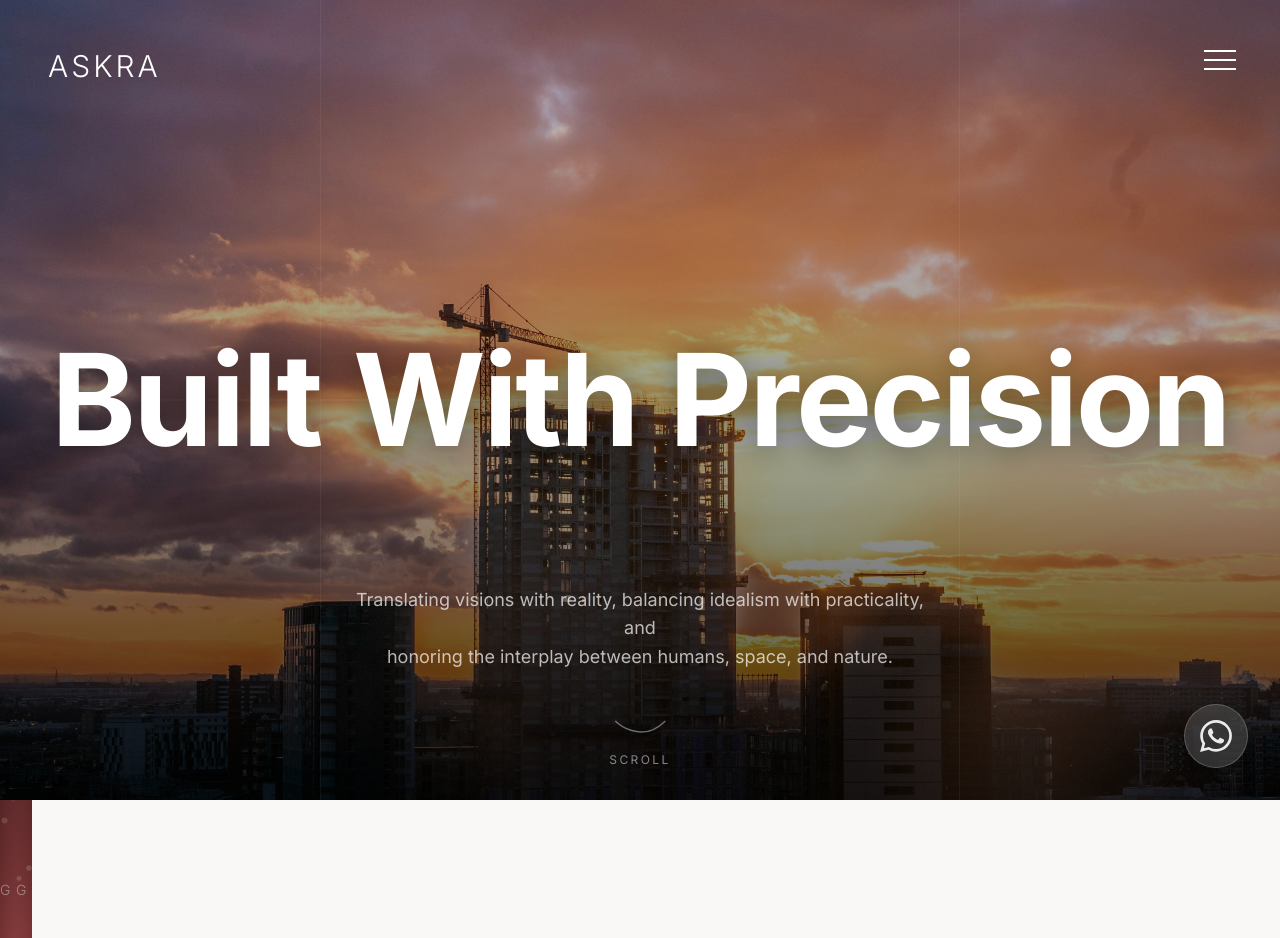
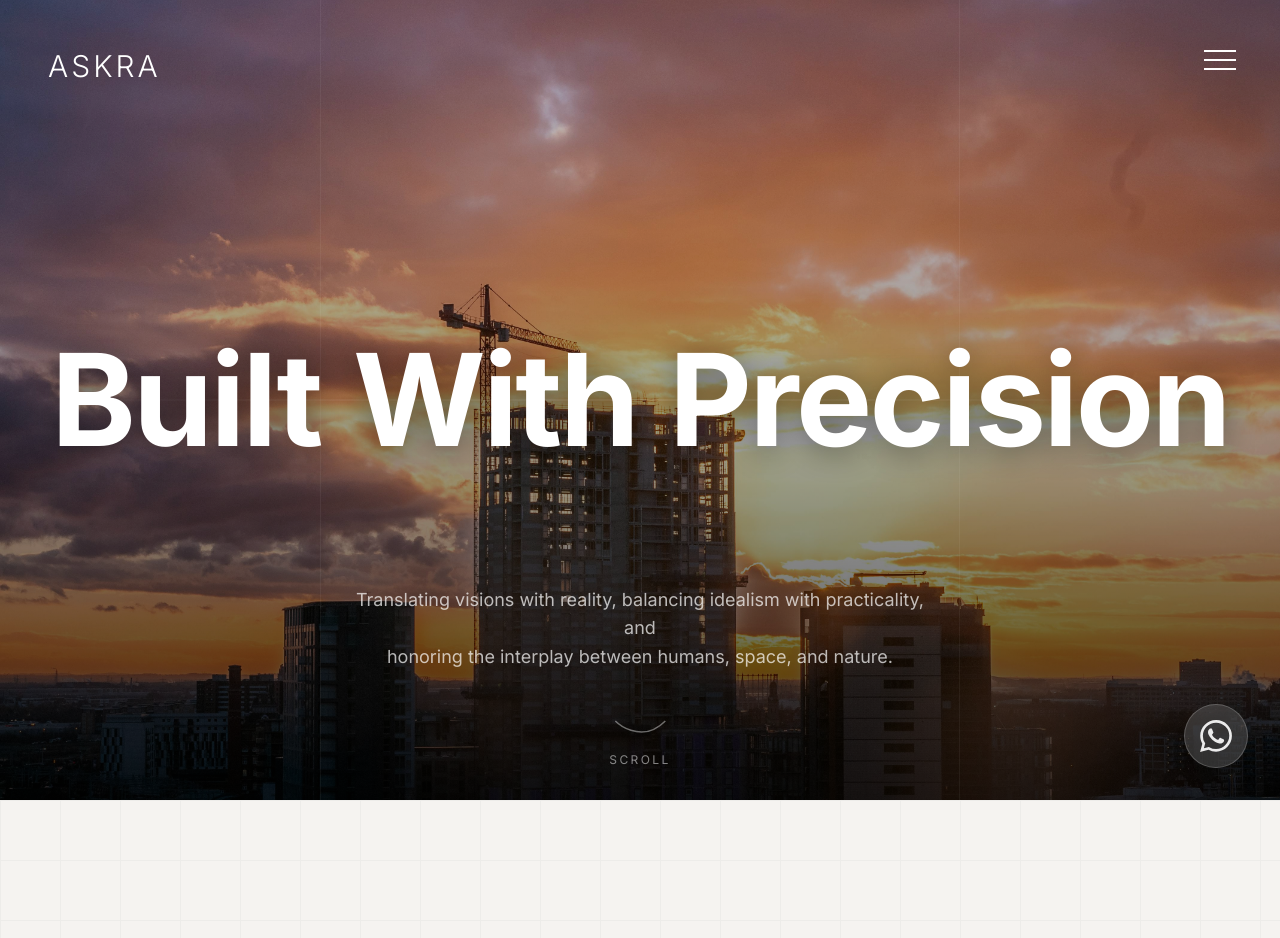
Before and after one commit to acaryawibawantra/desainbangunrenovasi-website, a Next.js app: page / in a window 1280 px wide. Shown: the top 938 px of the page. Built offline with nearby package versions, Linux system fonts and the light colour scheme.

Commit message:
hide tagline

```diff
--- a/app/page.tsx
+++ b/app/page.tsx
@@ -1,7 +1,7 @@
 import { Navigation } from "@/components/Navigation";
 import { Footer } from "@/components/Footer";
 import { Hero } from "@/components/sections/Hero";
-import { Tagline } from "@/components/sections/Tagline";
+// import { Tagline } from "@/components/sections/Tagline";
 import { Services } from "@/components/sections/Services";
 import { Portfolio } from "@/components/sections/Portfolio";
 import { Testimonials } from "@/components/sections/Testimonials";
@@ -13,7 +13,7 @@ export default function Home() {
       <Navigation />
       <main>
         <Hero />
-        <Tagline />
+        {/* <Tagline /> */}
         <Services />
         <Portfolio />
         <Testimonials />
```
